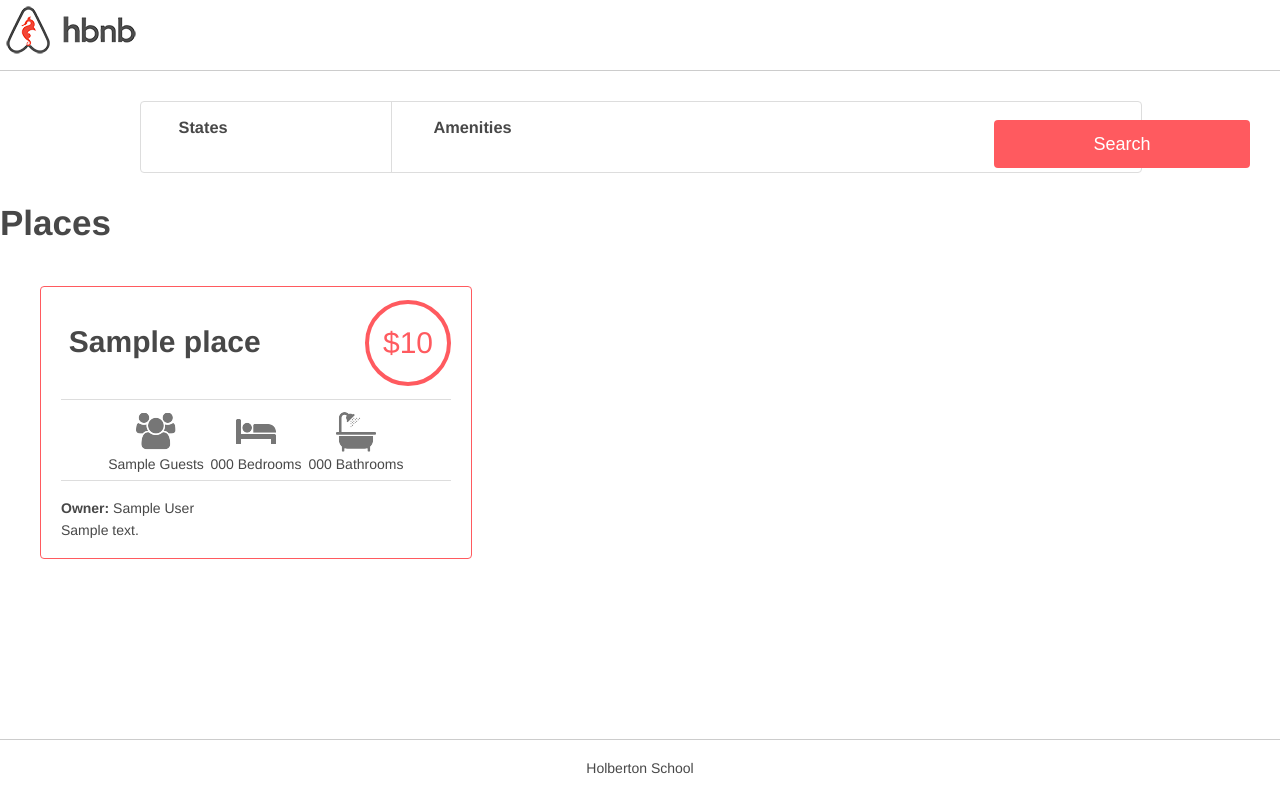
After one commit to rrarima/holbertonschool-AirBnB_clone_v4, a Flask app: template web_dynamic/templates/1-hbnb.html in a window 1280 px wide. The commit adds this page. Run offline with Flask 3, Linux system fonts and the light colour scheme; the template is opened without the code that fills it: most values are stand-ins (such as "Sample title", 1, 10 or a date in 2020); some libraries are stand-ins or nearby versions.

Commit message:
Added dynamic amenities checkbox

```diff
--- /dev/null
+++ b/web_dynamic/static/scripts/1-hbnb.js
@@ -0,0 +1,13 @@
+$(document).ready(function(){
+  let amenity_dict = {};
+    $('input[type="checkbox"]').click(function() {
+      if ($(this).is(':checked')) {
+        amenity_dict[$(this).data('id')] = $(this).data('name');
+        $('div.amenities h4').text(Object.values(amenity_dict).join(', '));
+      } else if ($(this).is(':not(:checked)')) {
+        delete amenity_dict[$(this).data('id')];
+        $('div.amenities h4').text(Object.values(amenity_dict).join(', '));
+      }
+      console.log(amenity_dict);
+    });
+  })
--- a/web_dynamic/static/styles/6-filters.css
+++ b/web_dynamic/static/styles/6-filters.css
@@ -6,6 +6,7 @@
     border: 1px solid #DDDDDD;
     border-radius: 4px;
 }
+
 button {
     position: absolute;
     font-size: 18px;
@@ -18,34 +19,41 @@ button {
     top: 15%;
     right: 30px;
 }
+
 button:hover {
     opacity: 0.9;
 }
+
 .filters div {
     display: inline-grid;
 }
+
 .filters h2 {
     margin-left: 15%;
     margin-top: 0;
     margin-bottom: 0;
     font-weight: 600;
 }
+
 .filters h3 {
     margin-left: 15%;
     margin-bottom: 0;
     font-weight: 600;
 }
+
 .filters h4 {
     margin-left: 15%;
     margin-top: 0;
     font-weight: 400;
     font-size: 14px;
 }
+
 .locations {
     height: 100%;
     width: 25%;
     border-right: 1px solid #DDDDDD;
 }
+
 .amenities {
     height: 100%;
     width: 25%;
@@ -64,7 +72,7 @@ button:hover {
     max-height: 300px;
 }
 
-.popover::-webkit-scrollbar{
+.popover::-webkit-scrollbar {
     width: 0px;
 }
 
@@ -74,24 +82,26 @@ button:hover {
     margin-top: 0%;
 }
 
-.amenities .popover ul{
+.amenities .popover ul {
     margin: 0px;
 }
 
 .locations .popover {
     margin-top: 0%;
 }
+
 .popover ul {
     list-style-type: none;
     padding-bottom: 10px;
     padding-left: 10px;
 }
-.popover ul li{
+
+.popover ul li {
     padding: 4px;
     padding-left: 10px;
 }
 
-.popover ul h2{
+.popover ul h2 {
     margin-top: 1.5%;
     margin-bottom: 5%;
     margin-left: 0px;
@@ -101,3 +111,7 @@ button:hover {
 .locations:hover .popover {
     visibility: visible;
 }
+
+input {
+    margin-right: 10px;
+}
--- /dev/null
+++ b/web_dynamic/templates/1-hbnb.html
@@ -0,0 +1,89 @@
+<!DOCTYPE html>
+<html lang="en">
+
+<head>
+	<meta charset="UTF-8">
+	<link rel="stylesheet" type="text/css" href="../static/styles/4-common.css?{{cache_id}}">
+	<link rel="stylesheet" type="text/css" href="../static/styles/3-header.css?{{cache_id}}">
+	<link rel="stylesheet" type="text/css" href="../static/styles/3-footer.css?{{cache_id}}">
+	<link rel="stylesheet" type="text/css" href="../static/styles/6-filters.css?{{cache_id}}">
+	<link type="text/css" rel="stylesheet" href="../static/styles/8-places.css?{{cache_id}}">
+	<script src="https://code.jquery.com/jquery-3.2.1.min.js"></script>
+	<script type="application/javascript" src="../static/scripts/1-hbnb.js?{{ cache_id }}"></script>
+	<link rel="icon" href="../static/images/icon.png" />
+	<title>HBnB</title>
+</head>
+
+<body>
+	<header>
+		<div class="logo"></div>
+	</header>
+	<div class="container">
+		<section class="filters">
+			<div class="locations">
+				<h3>States</h3>
+				<h4>&nbsp;</h4>
+				<div class="popover">
+					<ul>
+						{% for state in states %}
+						<li>
+							<h2>{{ state[0].name }}:</h2>
+							<ul>
+								{% for city in state[1] %}
+								<li>{{ city.name }}</li>
+								{% endfor %}
+							</ul>
+						</li>
+						{% endfor %}
+					</ul>
+				</div>
+			</div>
+			<div class="amenities">
+				<h3>Amenities</h3>
+				<h4>&nbsp;</h4>
+				<div class="popover">
+					<ul>
+						{% for amenity in amenities %}
+						<li>
+							<input type="checkbox" data-id="{{ amenity.id }}" data-name="{{ amenity.name }}">{{ amenity.name }}
+						</li>
+						{% endfor %}
+					</ul>
+				</div>
+			</div>
+	</div>
+	<button type="button">Search</button>
+	</section>
+	<div class="placesh1">
+		<h1>Places</h1>
+	</div>
+	<section class="places">
+		<!-- <h1>Places</h1> -->
+		{% for place in places %}
+		<article>
+			<div class="title_box">
+				<h2>{{ place.name }}</h2>
+				<div class="price_by_night">${{ place.price_by_night }}</div>
+			</div>
+			<div class="information">
+				<div class="max_guest">{{ place.max_guest }} Guest{% if place.max_guest != 1 %}s{% endif %}</div>
+				<div class="number_rooms">{{ place.number_rooms }} Bedroom{% if place.number_rooms != 1 %}s{% endif %}</div>
+				<div class="number_bathrooms">{{ place.number_bathrooms }} Bathroom{% if place.number_bathrooms != 1 %}s{%
+					endif %}</div>
+			</div>
+			<div class="user">
+				<b>Owner:</b> {{ place.user.first_name }} {{ place.user.last_name }}
+			</div>
+			<div class="description">
+				{{ place.description | safe }}
+			</div>
+		</article>
+		{% endfor %}
+	</section>
+	</div>
+	<footer>
+		<p>Holberton School</p>
+	</footer>
+</body>
+
+</html>
```
Also changed, not shown: web_dynamic/1-hbnb.py (added, +48 -0 lines), 1 other file.
